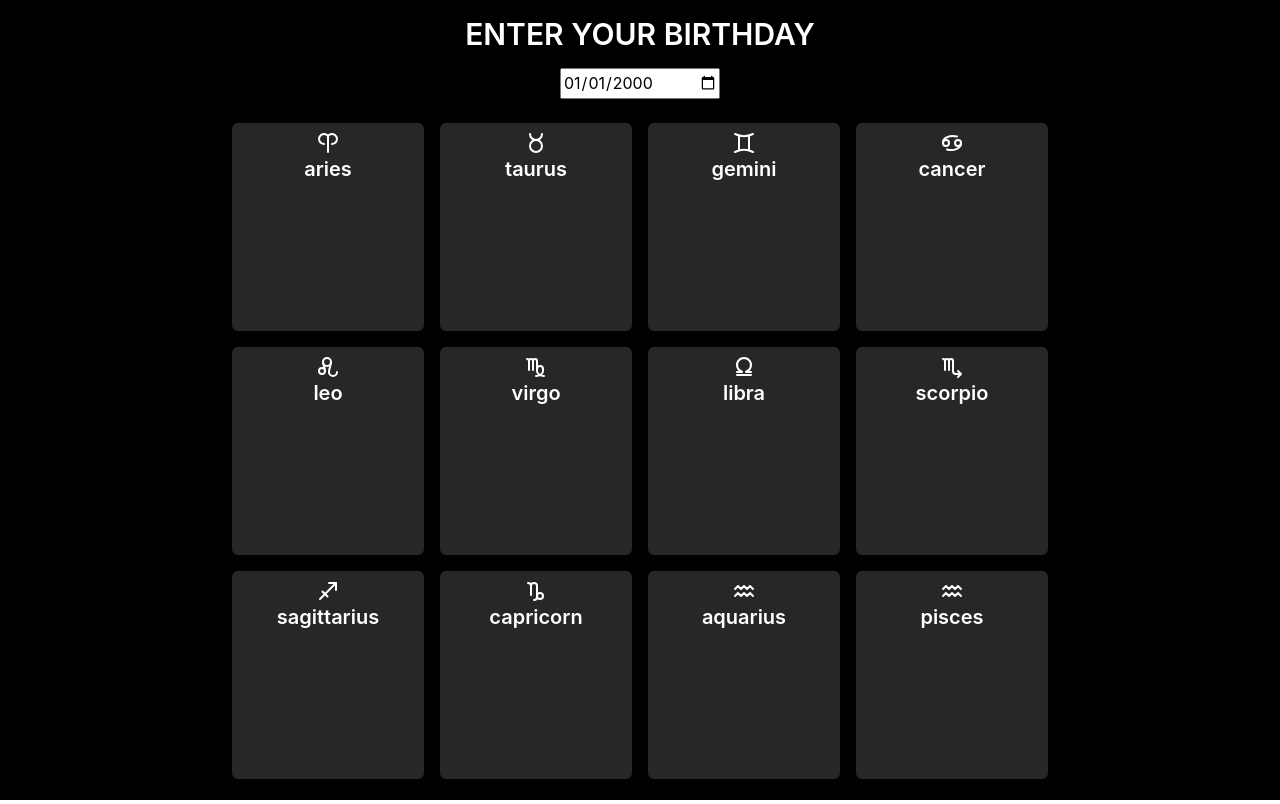
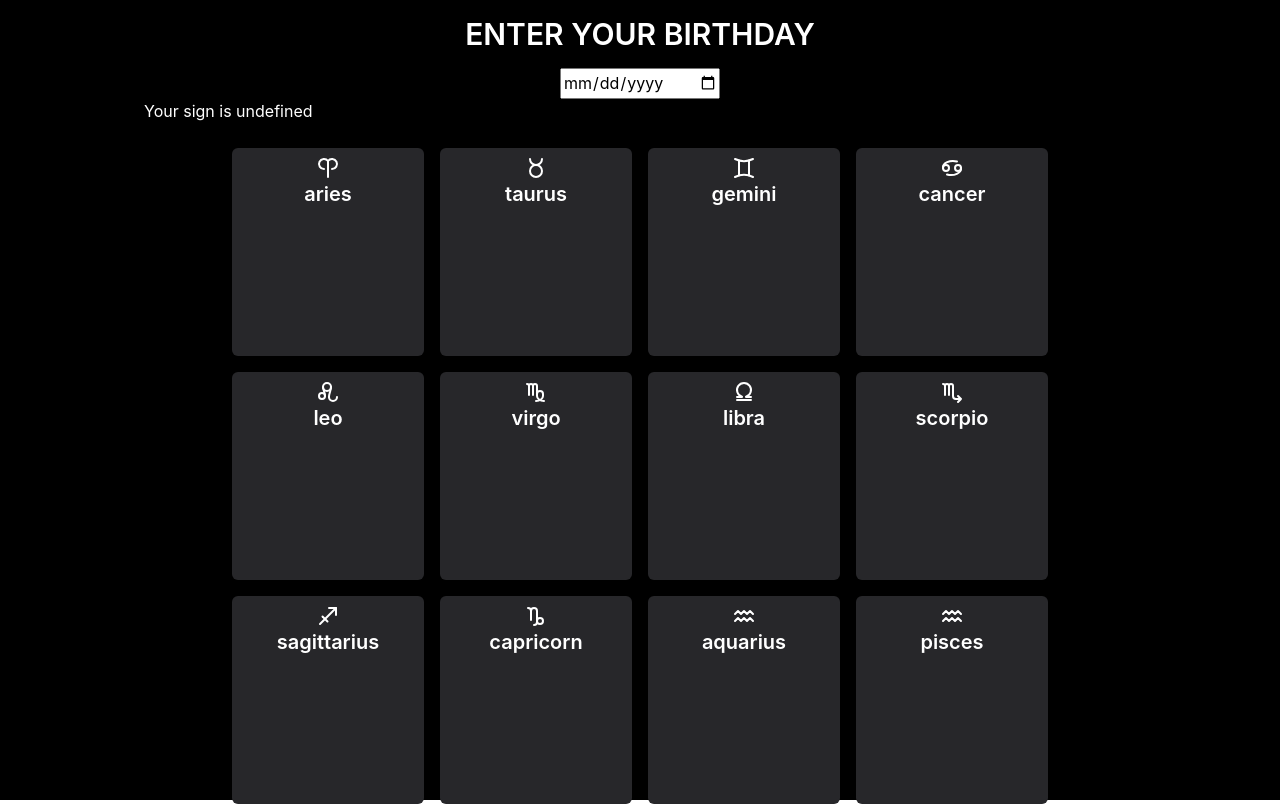
Before and after one commit to saltmurai/nextjs-starter, a Next.js app: page / in a window 1280 px wide. Built offline with nearby package versions, Linux system fonts and the light colour scheme; no server answers.

Commit message:
feat: updae

```diff
--- /dev/null
+++ b/components/AppContext.jsx
@@ -0,0 +1,19 @@
+import { createContext, useState } from "react";
+
+const AppContext = createContext();
+
+const AppDisptachContext = createContext();
+
+const AppProvider = ({ children }) => {
+  const [date, setDate] = useState();
+
+  return (
+    <AppContext.Provider value={date}>
+      <AppDisptachContext.Provider value={setDate}>
+        {children}
+      </AppDisptachContext.Provider>
+    </AppContext.Provider>
+  );
+};
+
+export { AppContext, AppDisptachContext, AppProvider };
--- a/components/AstrologyCard.jsx
+++ b/components/AstrologyCard.jsx
@@ -4,7 +4,7 @@ import { useDisclosure } from "@mantine/hooks";
 
 const fetcher = (url) => fetch(url).then((res) => res.json());
 
-function AstrologyCard({ sign, horoscope, icon }) {
+function AstrologyCard({ sign, icon }) {
   const { data, error, isLoading } = useSWR(
     `${process.env.NEXT_PUBLIC_API_URL}/daily/${sign}`,
     fetcher
--- a/components/Header.jsx
+++ b/components/Header.jsx
@@ -1,7 +1,9 @@
-import { useState } from "react";
+import { useState, useContext } from "react";
+import { AppContext, AppDisptachContext } from "./AppContext";
 
 function Header() {
-  const [date, setDate] = useState(new Date("2000-01-01"));
+  const date = useContext(AppContext);
+  const setDate = useContext(AppDisptachContext);
 
   function handlerDateInput(e) {
     console.log(e.target.value);
@@ -12,7 +14,7 @@ function Header() {
       <div className="w-full flex flex-col items-center gap-4">
         <div className="text-3xl font-semibold">ENTER YOUR BIRTHDAY</div>
         <input
-          value={date.toISOString().split("T")[0]}
+          value={date ? date.toISOString().split("T")[0] : undefined}
           onChange={handlerDateInput}
           type="date"
           className="w-40"
--- a/pages/_app.tsx
+++ b/pages/_app.tsx
@@ -3,10 +3,12 @@ import "./globals.css";
 import Head from "next/head";
 import { MantineProvider } from "@mantine/core";
 import { theme } from "../theme";
+import { AppProvider } from "../components/AppContext";
 
 export default function App({ Component, pageProps }: any) {
   return (
     <MantineProvider theme={theme}>
+      <AppProvider>
         <Head>
           <title>Mantine Template</title>
           <meta
@@ -16,6 +18,7 @@ export default function App({ Component, pageProps }: any) {
           <link rel="shortcut icon" href="/favicon.svg" />
         </Head>
         <Component {...pageProps} />
+      </AppProvider>
     </MantineProvider>
   );
 }
--- a/pages/index.jsx
+++ b/pages/index.jsx
@@ -1,4 +1,5 @@
-import { Container } from "@mantine/core";
+import { AppContext } from "../components/AppContext";
+import { useContext } from "react";
 import AstrologyCard from "../components/AstrologyCard";
 import Header from "../components/Header";
 import {
@@ -91,7 +92,13 @@ const starSign = [
 ];
 
 export default function IndexPage() {
+  const date = useContext(AppContext);
+
   function renderAstrologyCard() {
+    if (date) {
+      const sign = getSign();
+      return <AstrologyCard sign={sign.sign} icon={sign.icon} />;
+    }
     let list = [];
     starSign.forEach((item) => {
       list.push(
@@ -106,11 +113,32 @@ export default function IndexPage() {
     return list;
   }
 
+  function getSign() {
+    let sign;
+    if (!date) return "Please enter your birthday";
+
+    starSign.forEach((item) => {
+      if (
+        date.getMonth() + 1 == item.start.split("-")[0] &&
+        date.getDate() >= item.start.split("-")[1]
+      ) {
+        sign = item;
+      }
+      if (
+        date.getMonth() + 1 == item.end.split("-")[0] &&
+        date.getDate() <= item.end.split("-")[1]
+      ) {
+        sign = item;
+      }
+    });
+    return sign;
+  }
+
   return (
     <main className="w-full text-white h-screen bg-black">
-      {/* Container */}
       <div className="w-4/5 p-4 h-full mx-auto">
         <Header />
+        {`Your sign is ${getSign().sign}`}
         <div className="flex items-center mt-6 justify-center gap-4 h-auto flex-wrap">
           {renderAstrologyCard()}
         </div>
```
Lines whose indentation alone changed are shown as unchanged.
